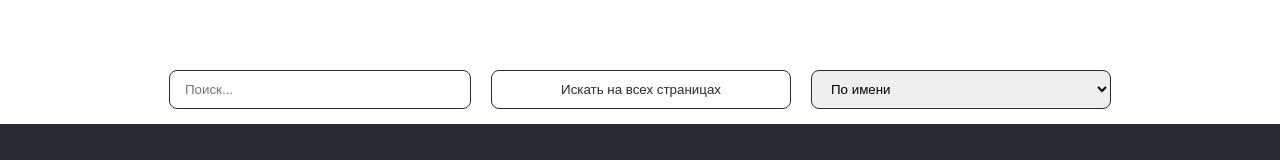
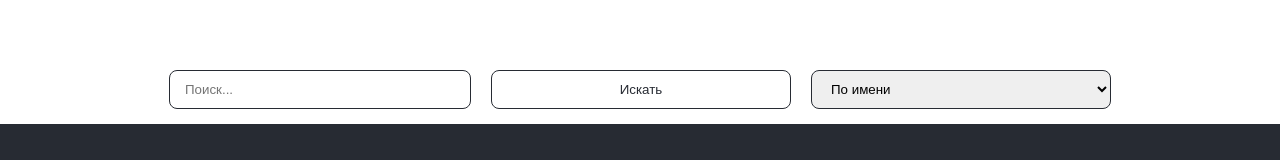
Before and after one commit to katkovatanya/rick-and-morty, a Vue app: page / in a window 1280 px wide. Shown: the part 330-490 px from the top of the page. Built offline with nearby package versions, Linux system fonts and the light colour scheme; no server answers.

Commit message:
fix: search

```diff
--- a/src/App.vue
+++ b/src/App.vue
@@ -3,11 +3,11 @@
     <app-banner />
     <div class="search">
       <my-input v-model="searchQuery" placeholder="Поиск..." />
-      <my-button @click="fetchCards">Искать на всех страницах</my-button>
+      <my-button @click="fetchCards">Искать</my-button>
       <my-select v-model="selectedSort" :options="sortOptions" />
     </div>
     <card-list
-      :cards="sortedAndSearchingCards"
+      :cards="sortedCards"
       v-if="!isCardsLoading"
     ></card-list>
     <my-loader v-else/>
@@ -83,11 +83,6 @@ export default {
         );
       });
     },
-    sortedAndSearchingCards() {
-      return this.sortedCards.filter((card) =>
-        card.name.toLowerCase().includes(this.searchQuery.toLowerCase())
-      );
-    },
   },
   watch: {
     page() {
```
